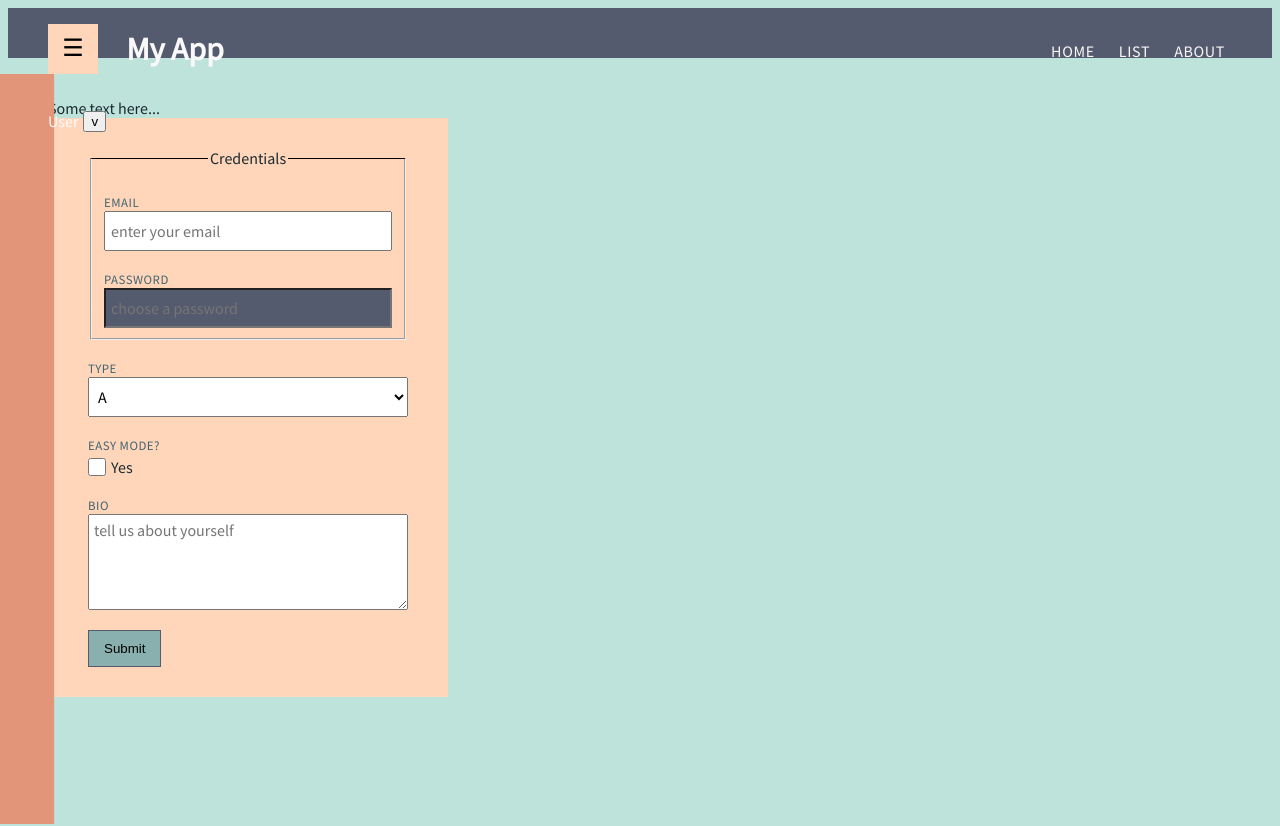
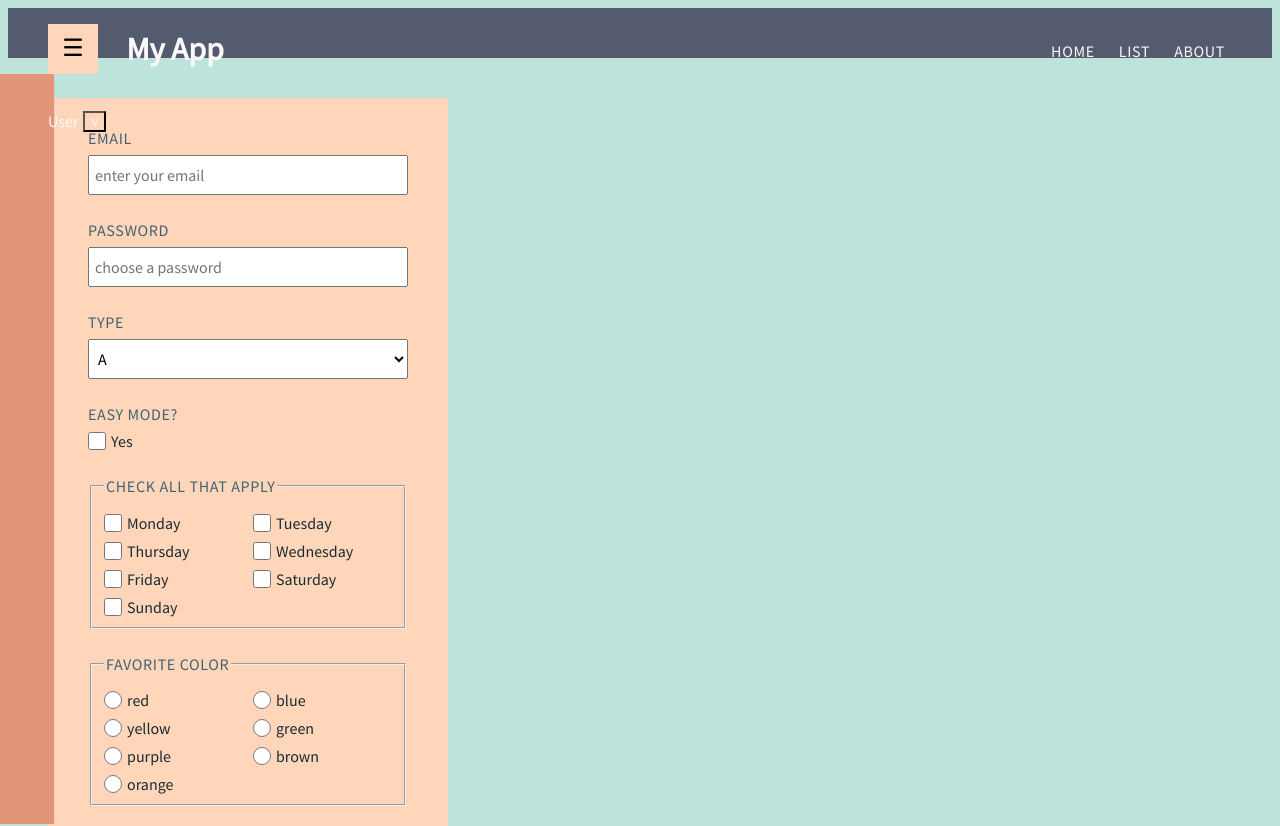
Before and after one commit to SusanBird/SB-react-template, a React app: page /about in a window 1280 px wide. Shown: the top 826 px of the page. Built offline with nearby package versions, Linux system fonts and the light colour scheme.

Commit message:
updated about page form to include more and improved selection options

```diff
--- a/src/components/About/About.css
+++ b/src/components/About/About.css
@@ -5,11 +5,8 @@
       background: var(--offset-color);
       padding: 30px 40px;
       width: 400px;
-    }
 
-    .PasswordControl {
-      input {
-      background: var(--header-color);
-      }
+      display: grid;
+      row-gap: 25px;
     }
 }
--- a/src/components/About/About.jsx
+++ b/src/components/About/About.jsx
@@ -3,8 +3,10 @@ import {
   SelectControl,
   TextAreaControl,
   CheckboxControl,
-  FormButton,
-  Fieldset,
+  OptionGroupControl,
+  CheckboxOption,
+  RadioOption,
+  FormButtonControl,
 } from '../Forms/FormControls.jsx';
 
 import styles from './About.css';
@@ -12,9 +14,7 @@ import styles from './About.css';
 export default function About() {
   return (
     <section className={styles.About}>
-      Some text here...
       <form>
-        <Fieldset legend="Credentials">
         <InputControl
           label="email"
           name="email"
@@ -27,11 +27,10 @@ export default function About() {
           className={styles.PasswordControl}
           label="password"
           name="password"
+          type="password"
           placeholder="choose a password"
-            type="password"
           required
         />
-        </Fieldset>
 
         <SelectControl label="type">
           <option>A</option>
@@ -41,12 +40,36 @@ export default function About() {
 
         <CheckboxControl label="Easy Mode?" text="Yes" />
 
+        <OptionGroupControl label="Check all that apply" size="125px">
+          <CheckboxOption text="Monday" />
+          <CheckboxOption text="Tuesday" />
+          <CheckboxOption text="Thursday" />
+          <CheckboxOption text="Wednesday" />
+          <CheckboxOption text="Friday" />
+          <CheckboxOption text="Saturday" />
+          <CheckboxOption text="Sunday" />
+        </OptionGroupControl>
+
+        <OptionGroupControl
+          name="color"
+          label="Favorite Color"
+          size="95px"
+        >
+          <RadioOption value={1} text="red" />
+          <RadioOption value={2} text="blue" />
+          <RadioOption value={3} text="yellow" />
+          <RadioOption value={4} text="green" />
+          <RadioOption value={5} text="purple" />
+          <RadioOption value={6} text="brown" />
+          <RadioOption value={7} text="orange" />
+        </OptionGroupControl>
+
         <TextAreaControl
           label="bio"
-          placeholder="tell us about yourself"
+          placeholder="share a deep thought or two"
         />
 
-        <FormButton>Submit</FormButton>
+        <FormButtonControl>Submit</FormButtonControl>
       </form>
     </section>
   );
--- a/src/components/Forms/FormControls.css
+++ b/src/components/Forms/FormControls.css
@@ -1,19 +1,16 @@
 .FormControl {
     display: block;
 
-    &:not(:first-child) {
-      margin-top: 20px;
+    .Label {
+      display: block;
+      margin-bottom: 7px;
+      color: var(--caption-color);
     }
 
-    &:not(:last-child) {
-      margin-bottom: 20px;
-    }
-
-    span {
-      display: block;
-      font-size: 0.8em;
-      margin-bottom: 1px;
-      color: var(--caption-color);
+    .Options {
+      display: grid;
+      row-gap: 4px;
+      column-gap: 10px;
     }
 
     input:not([type='checkbox']),
@@ -34,7 +31,8 @@
       margin-top: 4px;
     }
 
-    input[type='checkbox'] {
+    input[type='checkbox'],
+    input[type='radio'] {
       width: 18px;
       height: 18px;
       margin: 0;
@@ -47,7 +45,8 @@
   }
 
 .FormButton {
-    padding: 10px 15px;
+    padding: 5px 10px;
+    height: 40px;
     background: var(--color-2);
     border: 1px solid var(--header-color);
     cursor: pointer;
--- a/src/components/Forms/FormControls.jsx
+++ b/src/components/Forms/FormControls.jsx
@@ -1,3 +1,4 @@
+import { Children, cloneElement } from 'react';
 import styles from './FormControls.css';
 import classNames from 'classnames';
 
@@ -13,24 +14,69 @@ function FormControl({
 
   return (
     <label className={className}>
-      <Label text={label} />
+      <LabelText text={label} />
       {children}
     </label>
   );
 }
 
-function Label({ text }) {
-  return <span className="label-text">{text}</span>;
+function LabelText({ text, as: Tag = 'span' }) {
+  if (!text) return null;
+
+  const className = classNames(styles.Label, 'label-text');
+  return <Tag className={className}>{text}</Tag>;
 }
 
-export function CheckboxControl({ label, text, ...rest }) {
+function Option({ text, type, ...rest }) {
+  return (
+    <label className={styles.CheckboxLabel}>
+      <input type={type} {...rest} />
+      {text}
+    </label>
+  );
+}
+
+export function CheckboxOption(props) {
+  return <Option type="checkbox" {...props} />;
+}
+
+export function RadioOption(props) {
+  return <Option type="radio" {...props} />;
+}
+
+export function CheckboxControl({ label, ...rest }) {
   return (
     <div className={styles.FormControl}>
-      <Label text={label} />
-      <label className={styles.CheckboxLabel}>
-        <input type="checkbox" {...rest} />
-        {text}
-      </label>
+      <LabelText text={label} />
+      <CheckboxOption {...rest} />
+    </div>
+  );
+}
+
+export function OptionGroupControl({
+  label,
+  name,
+  size = '100px',
+  children,
+}) {
+  return (
+    <div className={styles.FormControl}>
+      <fieldset>
+        <LabelText text={label} as="legend" />
+        <div
+          className={styles.Options}
+          style={{
+            gridTemplateColumns: `repeat(
+            auto-fill,
+            minmax(${size}, 1fr)
+          )`,
+          }}
+        >
+          {Children.map(children, (child) =>
+            cloneElement(child, { name })
+          )}
+        </div>
+      </fieldset>
     </div>
   );
 }
@@ -38,10 +84,12 @@ export function CheckboxControl({ label, text, ...rest }) {
 export function InputControl({
   label,
   className,
+  value,
   ...rest
 }) {
   return (
-    <FormControl label={label} className={className}>      <input {...rest} />
+    <FormControl label={label} className={className}>
+      <input value={value || ''} {...rest} />
     </FormControl>
   );
 }
@@ -49,11 +97,14 @@ export function InputControl({
 export function SelectControl({
   label,
   children,
+  value,
   ...rest
 }) {
   return (
     <FormControl label={label}>
-      <select {...rest}>{children}</select>
+      <select value={value || ''} {...rest}>
+        {children}
+      </select>
     </FormControl>
   );
 }
@@ -66,12 +117,22 @@ export function TextAreaControl({ label, ...rest }) {
   );
 }
 
-export function FormButton({ children }) {
+export function FormButton({
+  children,
+  className: customClassName,
+  ...rest
+}) {
+  const className = classNames(styles.FormButton, customClassName);
+
   return (
-    <button className={styles.FormButton}>
+    <button className={className} {...rest}>
       {children}
     </button>
   );
+}
+
+export function FormButtonControl(props) {
+  return <FormButton className={styles.FormControl} {...props} />;
 }
 
 export function Fieldset({ legend, children }) {
--- a/src/components/Page/Header/User.css
+++ b/src/components/Page/Header/User.css
@@ -5,11 +5,16 @@
     align-items: center;
     gap: 5px;
 
+    button {
+      color: var(--white-color);
+      background: transparent;
+    }
+
     .UserMenu {
       position: absolute;
       top: 100%;
-      right: 0;
-      background: lightsteelblue;
+      right: calc(var(--padding) * -1);
+      background: var(--offset-color);
       display: grid;
       width: max-content;
       padding: var(--padding);
--- a/src/index.html
+++ b/src/index.html
@@ -8,7 +8,7 @@
   <link rel="preconnect" href="https://fonts.googleapis.com">
   <link rel="preconnect" href="https://fonts.gstatic.com" crossorigin>
   <link href="https://fonts.googleapis.com/css2?family=Barlow:wght@300&family=Source+Sans+Pro&display=swap" rel="stylesheet">
-  <title>React Template</title>
+  <title>SB React Template</title>
 </head>
 
 <body>
```
Lines whose indentation alone changed are shown as unchanged.
